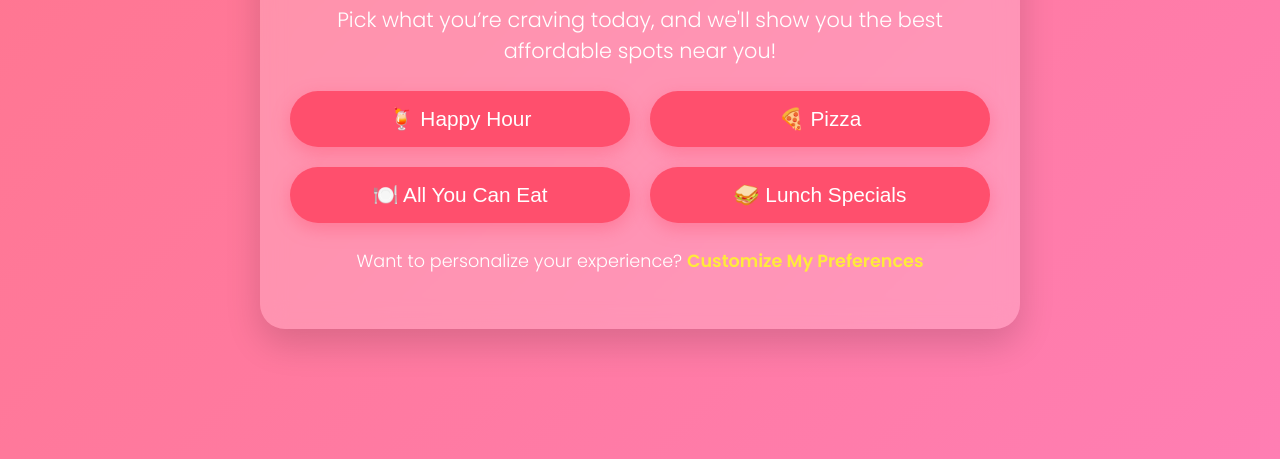
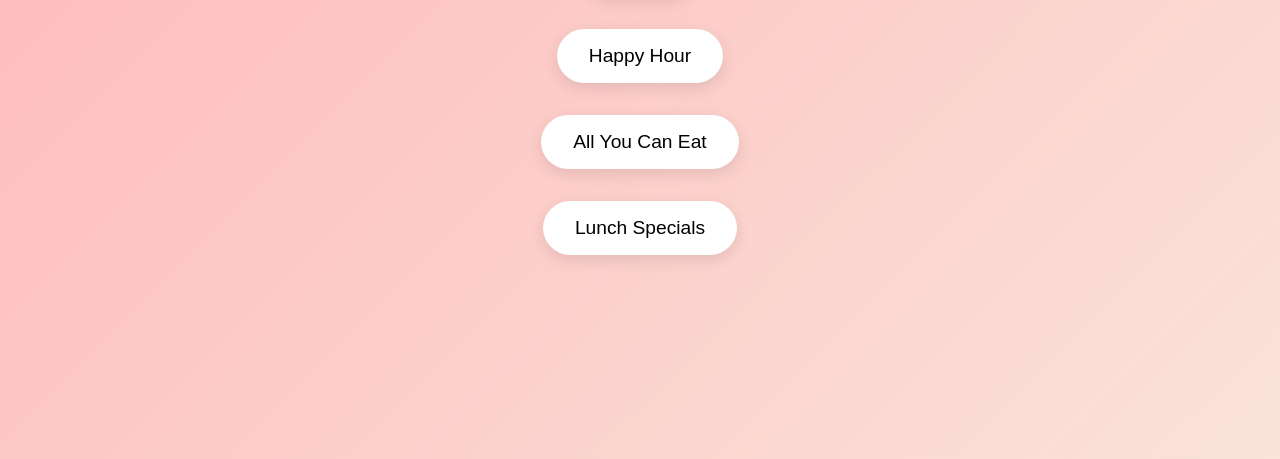
Before and after one commit to sijialustudio/Capstone, a plain HTML site: page index.html in a window 1280 px wide. Shown: the part 341-800 px from the top of the page. Drawn offline with Linux system fonts and the light colour scheme.

Commit message:
Add files via upload

```diff
--- a/index.html
+++ b/index.html
@@ -2,111 +2,51 @@
 <html lang="en">
 <head>
   <meta charset="UTF-8" />
-  <meta name="viewport" content="width=device-width, initial-scale=1.0" />
-  <title>Welcome to TastySync</title>
+  <meta name="viewport" content="width=device-width, initial-scale=1.0"/>
+  <title>TastySync</title>
   <style>
-    @import url('https://fonts.googleapis.com/css2?family=Poppins:wght@300;400;600&display=swap');
     body {
+      margin: 0;
       font-family: 'Poppins', sans-serif;
-      background: linear-gradient(135deg, #ff758c, #ff7eb3);
-      text-align: center;
-      margin: 0;
-      padding: 0;
+      background: linear-gradient(135deg, #ffb6b9, #fae3d9);
       display: flex;
       flex-direction: column;
+      align-items: center;
       justify-content: center;
-      align-items: center;
       height: 100vh;
-      overflow: hidden;
-    }
-    .container {
-      max-width: 700px;
-      padding: 30px;
-      background: rgba(255, 255, 255, 0.2);
-      border-radius: 25px;
-      box-shadow: 0 15px 35px rgba(0, 0, 0, 0.15);
-      backdrop-filter: blur(12px);
-      animation: fadeIn 1s ease-in-out;
+      text-align: center;
     }
     h1 {
-      font-size: 2.8rem;
-      color: #fff;
-      margin-bottom: 15px;
-      font-weight: 600;
+      color: #d62828;
     }
-    p {
-      font-size: 1.3rem;
-      color: #fff;
-      margin-bottom: 25px;
-      font-weight: 300;
+    .category-btn {
+      background: white;
+      border: none;
+      padding: 1rem 2rem;
+      margin: 1rem;
+      border-radius: 50px;
+      font-size: 1.2rem;
+      cursor: pointer;
+      box-shadow: 0 5px 15px rgba(0,0,0,0.1);
+      transition: 0.3s ease;
     }
-    .buttons {
-      display: grid;
-      grid-template-columns: 1fr 1fr;
-      gap: 20px;
-      justify-content: center;
-      align-items: center;
-    }
-    .button {
-      background: #ff4f6d;
-      border: none;
-      padding: 16px 30px;
-      font-size: 1.3rem;
-      color: white;
-      border-radius: 50px;
-      cursor: pointer;
-      transition: all 0.3s ease;
-      display: flex;
-      justify-content: center;
-      align-items: center;
-      gap: 12px;
-      box-shadow: 0 6px 18px rgba(255, 79, 109, 0.4);
-      font-weight: 400;
-      width: 100%;
-    }
-    .button:hover {
-      transform: scale(1.12);
-      box-shadow: 0 10px 25px rgba(255, 79, 109, 0.6);
-      background: #ff3a5a;
-    }
-    .cta {
-      margin-top: 25px;
-      font-size: 1.1rem;
-      color: #fff;
-      font-weight: 300;
-    }
-    .cta a {
-      color: #ffeb3b;
-      text-decoration: none;
-      font-weight: bold;
-      transition: color 0.3s;
-    }
-    .cta a:hover {
-      color: #fff;
-    }
-    @keyframes fadeIn {
-      from { opacity: 0; transform: translateY(-20px); }
-      to { opacity: 1; transform: translateY(0); }
+    .category-btn:hover {
+      transform: scale(1.1);
+      background: #ffd6d6;
     }
   </style>
 </head>
 <body>
-  <div class="container">
-    <h1>Find Your Next Tasty Deal! 🍕🍹</h1>
-    <p>Pick what you’re craving today, and we'll show you the best affordable spots near you!</p>
-    <div class="buttons">
-      <button class="button" onclick="goToResults('Happy Hour')">🍹 Happy Hour</button>
-      <button class="button" onclick="goToResults('Pizza')">🍕 Pizza</button>
-      <button class="button" onclick="goToResults('All You Can Eat')">🍽️ All You Can Eat</button>
-      <button class="button" onclick="goToResults('Lunch Specials')">🥪 Lunch Specials</button>
-    </div>
-    <p class="cta">Want to personalize your experience? <a href="#">Customize My Preferences</a></p>
-  </div>
+  <h1>Find Your Next Tasty Deal! 🍕</h1>
+  <button class="category-btn" onclick="goTo('Pizza')">Pizza</button>
+  <button class="category-btn" onclick="goTo('Happy Hour')">Happy Hour</button>
+  <button class="category-btn" onclick="goTo('All You Can Eat')">All You Can Eat</button>
+  <button class="category-btn" onclick="goTo('Lunch Specials')">Lunch Specials</button>
 
   <script>
-    function goToResults(category) {
-      localStorage.setItem("category", category);
-      window.location.href = "results.html";
+    function goTo(category) {
+      localStorage.setItem('category', category);
+      window.location.href = 'results.html';
     }
   </script>
 </body>
--- /dev/null
+++ b/netlify/functions/getRestaurants.js
@@ -0,0 +1 @@
+// Secure Netlify Function calling Google + Documenu APIs
```
Also changed, not shown: results.html (+1 -126 lines).
